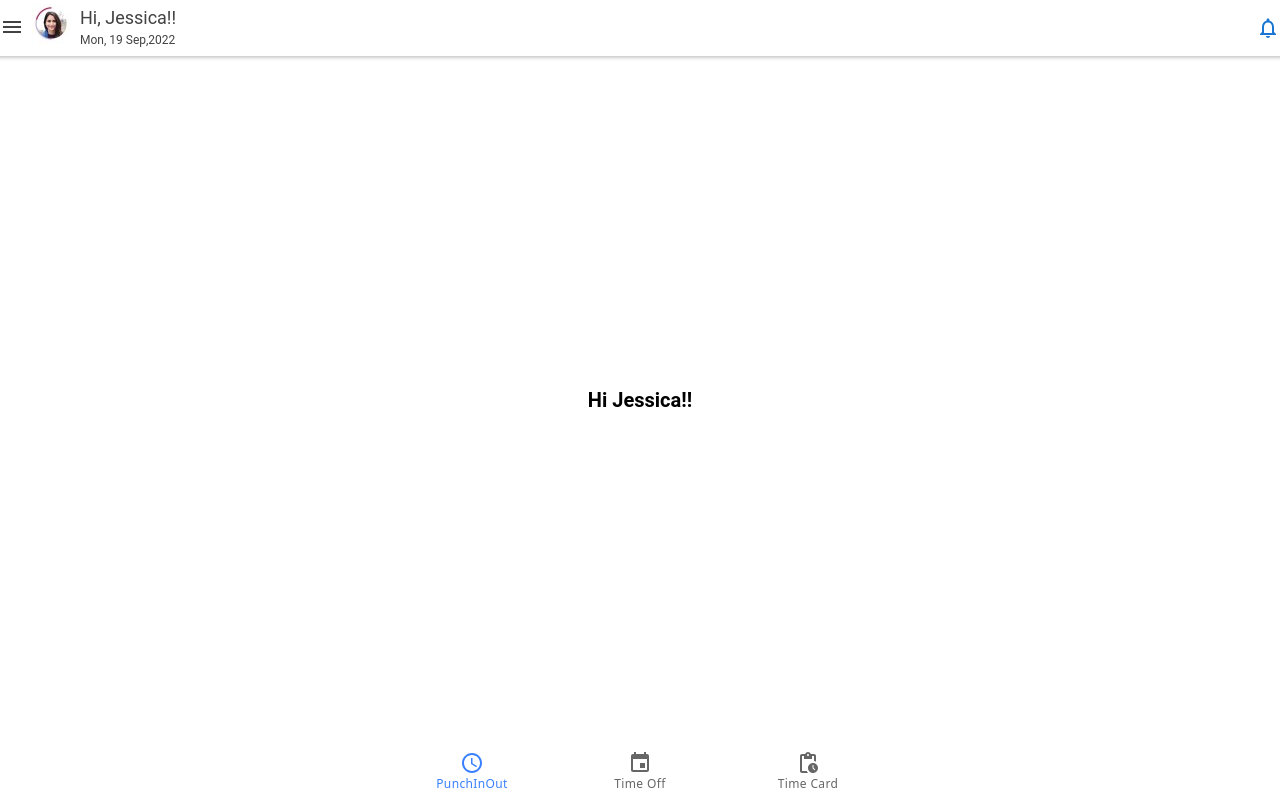
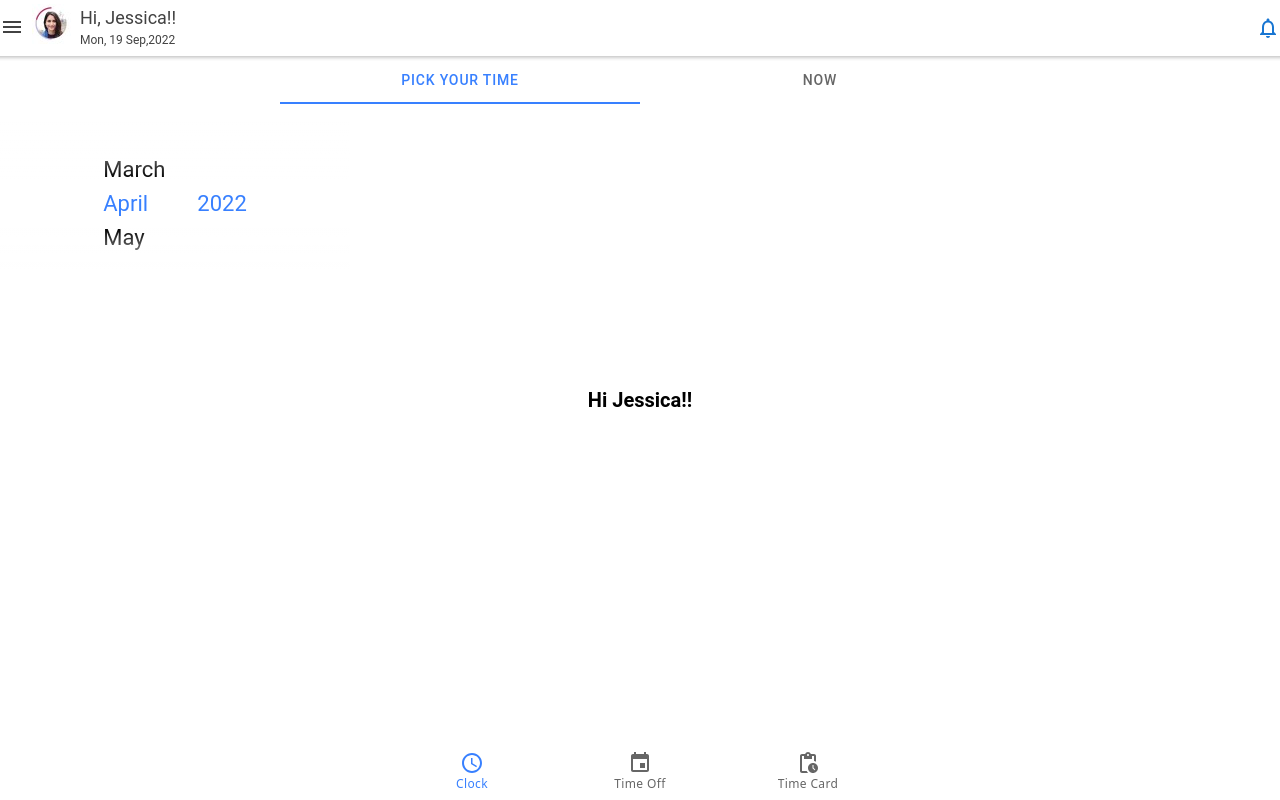
Before and after one commit to KNS786/totalqsr-ionic-frontend, a React (Create React App) app: page /punchInOut in a window 1280 px wide. Built offline with nearby package versions, Linux system fonts and the light colour scheme.

Commit message:
feat(clock) : added ionic calender

```diff
--- a/src/App.tsx
+++ b/src/App.tsx
@@ -62,7 +62,7 @@ const App: React.FC = () => (
         <IonTabBar slot="bottom">
           <IonTabButton tab="punchInOut" href="/punchInOut">
             <AccessTimeIcon/>
-            <IonLabel>PunchInOut</IonLabel>
+            <IonLabel>Clock</IonLabel>
           </IonTabButton>
           <IonTabButton tab="timeOff" href="/timeoff">
             <EventIcon/>
--- a/src/components/ExploreContainer.tsx
+++ b/src/components/ExploreContainer.tsx
@@ -6,38 +6,6 @@ interface ContainerProps {
 }
 
 const ExploreContainer: React.FC<ContainerProps> = ({ name }) => {
-  const [punchIn,setPunchIn] = useState(false);
-  const [punchInBtn,setPunchInBtn] = useState(true);
-  const [clockOut,setClockOut] = useState(true);
-
-  const clickPunchIn = (event:any) => {
-    setPunchInBtn(false);
-  }
-
-  const clickPunchOut = (event:any) => {
-    setClockOut(false);
-    setPunchIn(true);
-  }
-
-  const showUserActions = () => {
-    if(punchInBtn){
-      return (
-        <div className="clockIn">
-          <button onClick = {clickPunchIn}>Clock In</button>
-        </div>
-      )
-    }
-    else{
-      return(
-        <div>
-          <button onClick={clickPunchOut}> Click Out</button>
-        </div>
-      )
-    }
-
-  }
-
-
   return (
     <div className="container">
       <strong>{name}</strong>
--- /dev/null
+++ b/src/components/calender/now.tsx
@@ -0,0 +1,5 @@
+
+const CurrentTimeNow = ()=>{
+
+}
+export default CurrentTimeNow;
--- /dev/null
+++ b/src/components/calender/pickyourDateTime.tsx
@@ -0,0 +1,16 @@
+// user allowed to select Range Date restrication
+import React from 'react';
+
+import { IonDatetime , IonList ,IonItem } from '@ionic/react';
+const pickYourDateTime:React.FC = () => {
+  return (
+    <IonDatetime
+    presentation="month-year"
+      value="2022-04-21T00:00:00"
+      min="2022-03-01T00:00:00"
+      max="2022-05-31T23:59:59"
+    ></IonDatetime>
+
+  );
+}
+export default pickYourDateTime;
--- a/src/pages/PunchInOut.tsx
+++ b/src/pages/PunchInOut.tsx
@@ -12,6 +12,9 @@ import './PunchInOut.css';
 import Menu from '../components/Icons/Menu';
 import ProfileIcon from '../components/Icons/Profile';
 import NotificationIcon from '../components/Icons/Notification';
+
+//screens
+import ClockOut from '../screens/clockOut';
 
 const PunchInOut: React.FC = () => {
   return (
@@ -29,6 +32,7 @@ const PunchInOut: React.FC = () => {
       </IonHeader>
       <IonContent fullscreen>
         <ExploreContainer name="Hi Jessica!!" />
+        <ClockOut/>
       </IonContent>
     </IonPage>
   );
--- a/src/pages/TimeOff.tsx
+++ b/src/pages/TimeOff.tsx
@@ -6,6 +6,7 @@ import {
   IonToolbar,
   IonCheckbox,
   IonItem,
+  IonInput,
   IonLabel,
   IonSelect,
   IonSelectOption,
@@ -27,8 +28,6 @@ const TimeOff: React.FC = () => {
   const data = [
       { label: 'Store#1 : Electoric Shoping and Repairing', year: 1994 },
       { label: 'Store#2 : Car Repairing and Services', year: 1972 },
-      { label: 'Store#3 : Home furnitures and appliances', year: 1974 },
-      { label: 'Store#4 : Computer hardware services', year: 2008 }
   ];
 
   return (
@@ -76,7 +75,6 @@ const TimeOff: React.FC = () => {
             <IonSelect interface="popover" placeholder="Shop Address">
               <IonSelectOption value='Store#1 : Electoric Shoping and Repairing'>Store#1 : Electoric Shoping and Repairing</IonSelectOption>
               <IonSelectOption value='Store#2 : Car Repairing and Services'>Store#2 : Car Repairing and Services</IonSelectOption>
-              <IonSelectOption value='Store#3 : Home furnitures and appliances'>Store#3 : Home furnitures and appliances</IonSelectOption>
             </IonSelect>
           </IonItem>
         </IonList>
--- /dev/null
+++ b/src/screens/clockOut.tsx
@@ -0,0 +1,42 @@
+import {
+  IonLabel,
+  IonSegment,
+  IonSegmentButton
+} from '@ionic/react';
+
+import React,{useState,useEffect} from 'react';
+
+import PickyourDateTime from "../components/calender/pickyourDateTime";
+
+const ClockOut:React.FC = () => {
+  const [pickYourTime,setPickYourTime] = useState(true);
+  const [nowCurrentTime,setNowCurrentTime] = useState(false);
+
+  const dateTimePickHandler = (event:any) =>{
+    setPickYourTime(true);
+    setNowCurrentTime(false);
+  }
+
+  const currentTimeHandler = (event:any) => {
+    setNowCurrentTime(true);
+    setPickYourTime(false);
+  }
+
+  return (
+        <>
+        <IonSegment value="Pick your Time">
+        <IonSegmentButton value="Pick your Time" onClick = {dateTimePickHandler}>
+          <IonLabel>Pick your Time</IonLabel>
+        </IonSegmentButton>
+        <IonSegmentButton value="Now" onClick = {(event:any)=>currentTimeHandler(event)}>
+          <IonLabel>Now</IonLabel>
+        </IonSegmentButton>
+       </IonSegment>
+       {
+        pickYourTime ? <PickyourDateTime/> :nowCurrentTime ? <p>new Date</p> : <></>
+       }
+      </>
+  )
+}
+
+export default ClockOut;
```
